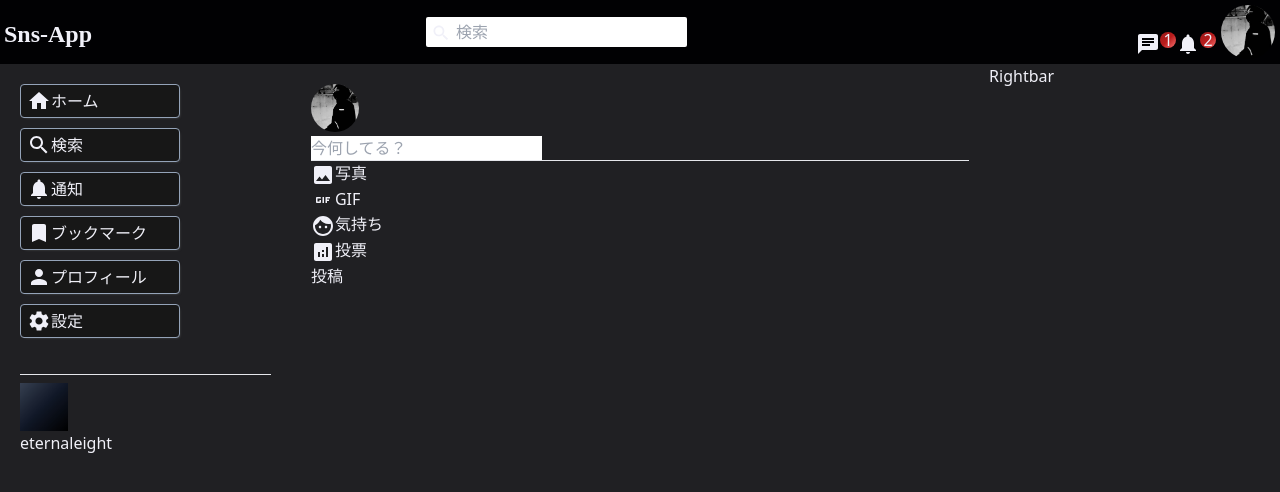
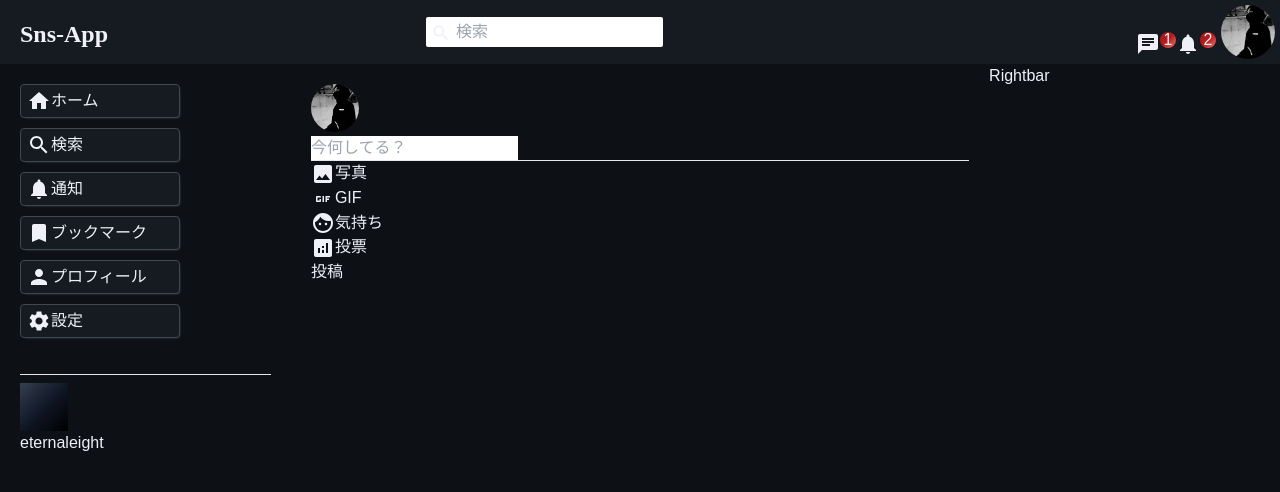
Before and after one commit to eternaleight/geek-sns, a React (Create React App) app: page / in a window 1280 px wide. Shown: the top 492 px of the page. Built offline with nearby package versions, Linux system fonts and the light colour scheme; a small style sheet from the web is missing; the HTML template or start-up script is replaced by a standard one.

Commit message:
feat(ui): add scroll event & ui color

```diff
--- a/src/App.scss
+++ b/src/App.scss
@@ -7,9 +7,11 @@
 @tailwind utilities;
 
 body {
+  font-family: sans-serif;
   color: #f0f0f8;
-  background-color: #202023;
+  background-color: #0D1116;
 }
 
 input {
+  color: #000;
 }
--- a/src/components/Sidebar.tsx
+++ b/src/components/Sidebar.tsx
@@ -10,7 +10,7 @@ import {
 const style = {
   sidebarWrapper: `p-[20px]`,
   sidebarList: ``,
-  sidebarListItem: `bg-neutral-900 border-[0.9px] border-slate-400 flex w-[10rem] items-center mb-[10px] px-[6px] py-[4px] cursor-pointer shadow-[2px_2px_3px_-3px_#b0b5b5aa] hover:shadow-none  rounded-[4px] hover:rounded-[20px] duration-[.15s]`,
+  sidebarListItem: `hover:bg-[#2F363C] bg-[#161B21] border-[0.9px] border-[#40474E] flex w-[10rem] items-center mb-[10px] px-[6px] py-[4px] cursor-pointer shadow-[2px_2px_3px_-3px_#b0b5b5aa] hover:shadow-none  rounded-[4px] hover:rounded-[20px] duration-[.15s]`,
   sidebarListIcon: ``,
   sidebarListText: ``,
 }
--- a/src/components/Topbar.tsx
+++ b/src/components/Topbar.tsx
@@ -3,17 +3,34 @@ import {
   Notifications,
   Search,
 } from '@mui/icons-material'
-import React from 'react'
+import React, {useState, useEffect} from 'react'
 
 const style = {
+  topbarContainerBlur: `backdrop-blur duration-700 bg-[#161B2100] flex w-full items-center sticky top-0 z-50`,
+  topbarContainer: `backdrop-blur bg-[#161B21] flex w-full items-center duration-700 sticky top-0 z-50`,
   topbarIconBadge: `flex items-center w-[1rem] h-[1rem] bg-gradient-to-br from-red-800 via-red-700 to-red-400 rounded-full justify-center topbarIconBadge`,
 }
 
 const Topbar: React.FC = () => {
+  const [show, handleShow] = useState<boolean>(false)
+
+  const transitionNavBar = () => {
+    if (window.scrollY > 10) {
+      handleShow(true);
+    } else {
+      handleShow(false);
+    }
+  };
+
+  useEffect(() => {
+    window.addEventListener("scroll", transitionNavBar);
+    return () => window.removeEventListener("scroll", transitionNavBar);
+  }, []);
+
   return (
-    <div className="topbarContainer bg-[#010103] flex w-full items-center sticky top-0 z-50">
+    <div className={show ? style.topbarContainerBlur : style.topbarContainer}>
       <div className="topbarLeft flex-[3]">
-        <span className="absolute ml-1 text-2xl font-bold top-[18px] font-alliance logo">
+        <span className="absolute ml-5 text-2xl font-bold top-[18px] font-alliance logo">
           Sns-App
         </span>
       </div>
```
